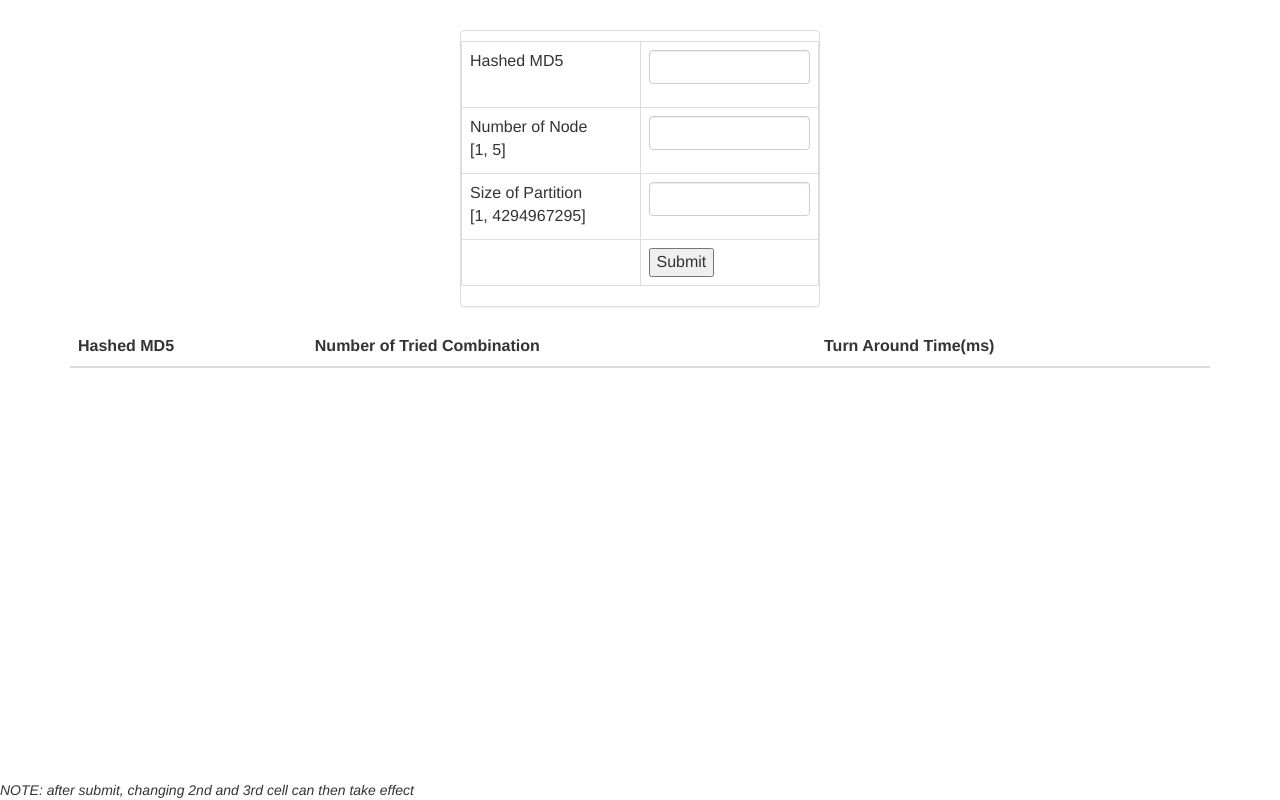
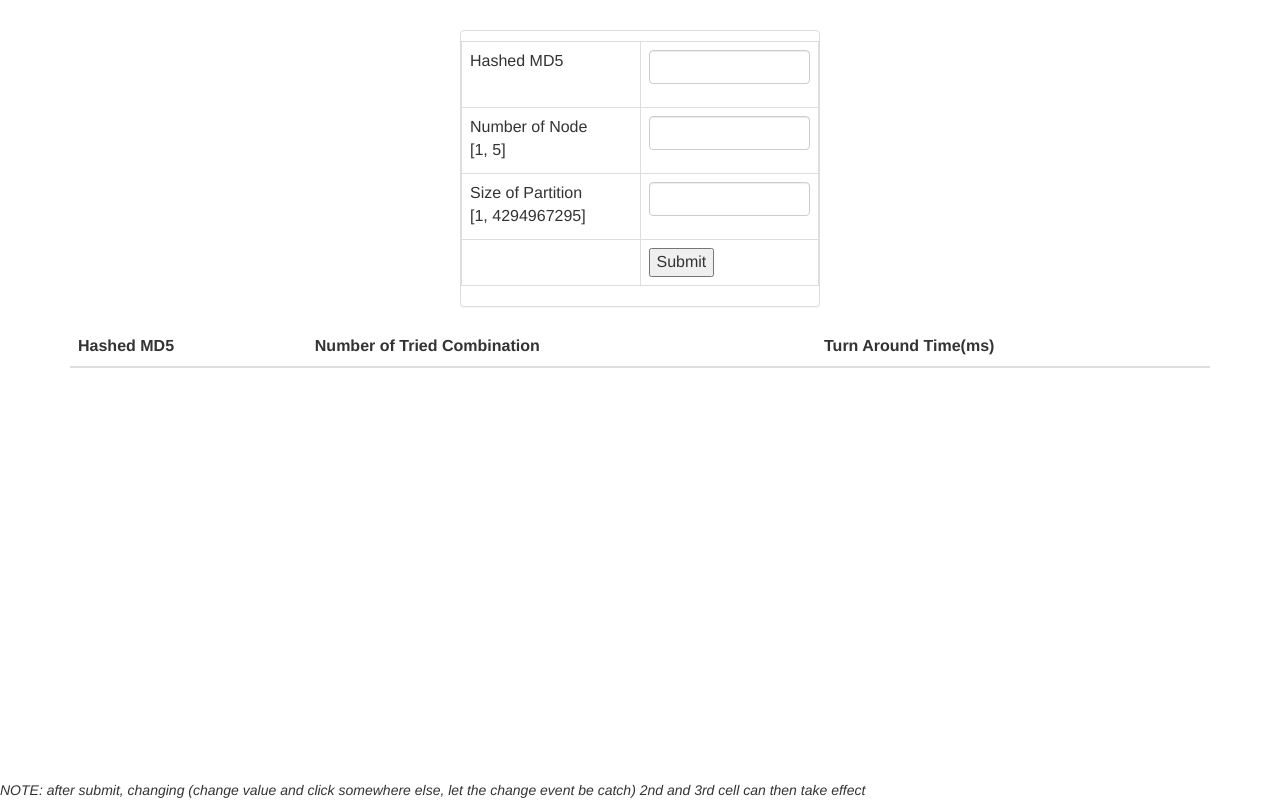
Before and after one commit to LenkaHao/Password-Cracker, a website: page src/Web+WebServer/client/status.html in a window 1280 px wide. Drawn offline with nearby package versions, Linux system fonts and the light colour scheme.

Commit message:
v1.231002 - note

```diff
--- a/src/Web+WebServer/client/status.html
+++ b/src/Web+WebServer/client/status.html
@@ -78,7 +78,7 @@
               <tbody></tbody>
           </table>
       </div>
-      <i>NOTE: after submit, changing 2nd and 3rd cell can then take effect</i>
+      <i>NOTE: after submit, changing (change value and click somewhere else, let the change event be catch) 2nd and 3rd cell can then take effect</i>
     <script>
     $(document).ready(function() {
         // event.preventDefault();
```
